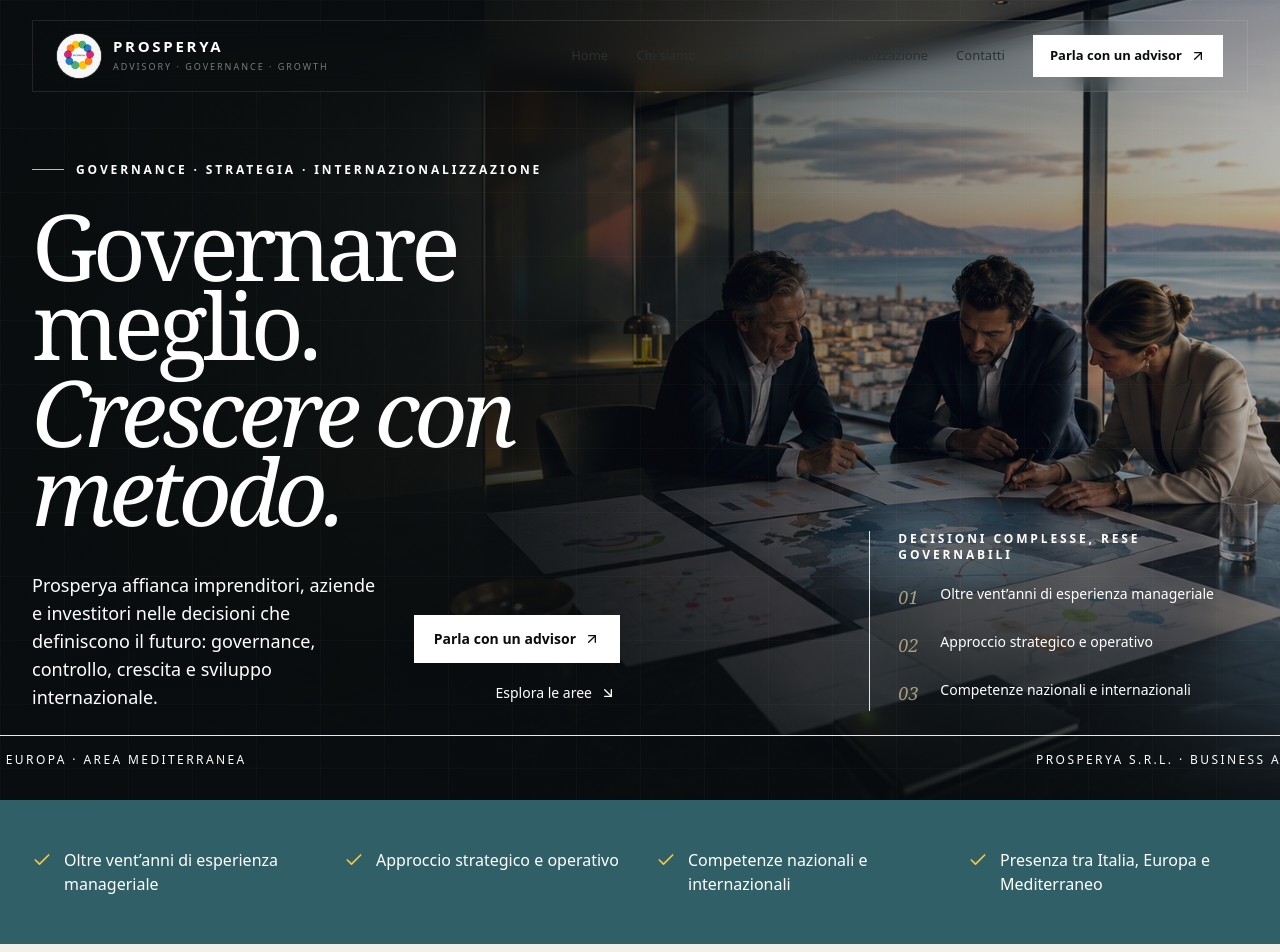
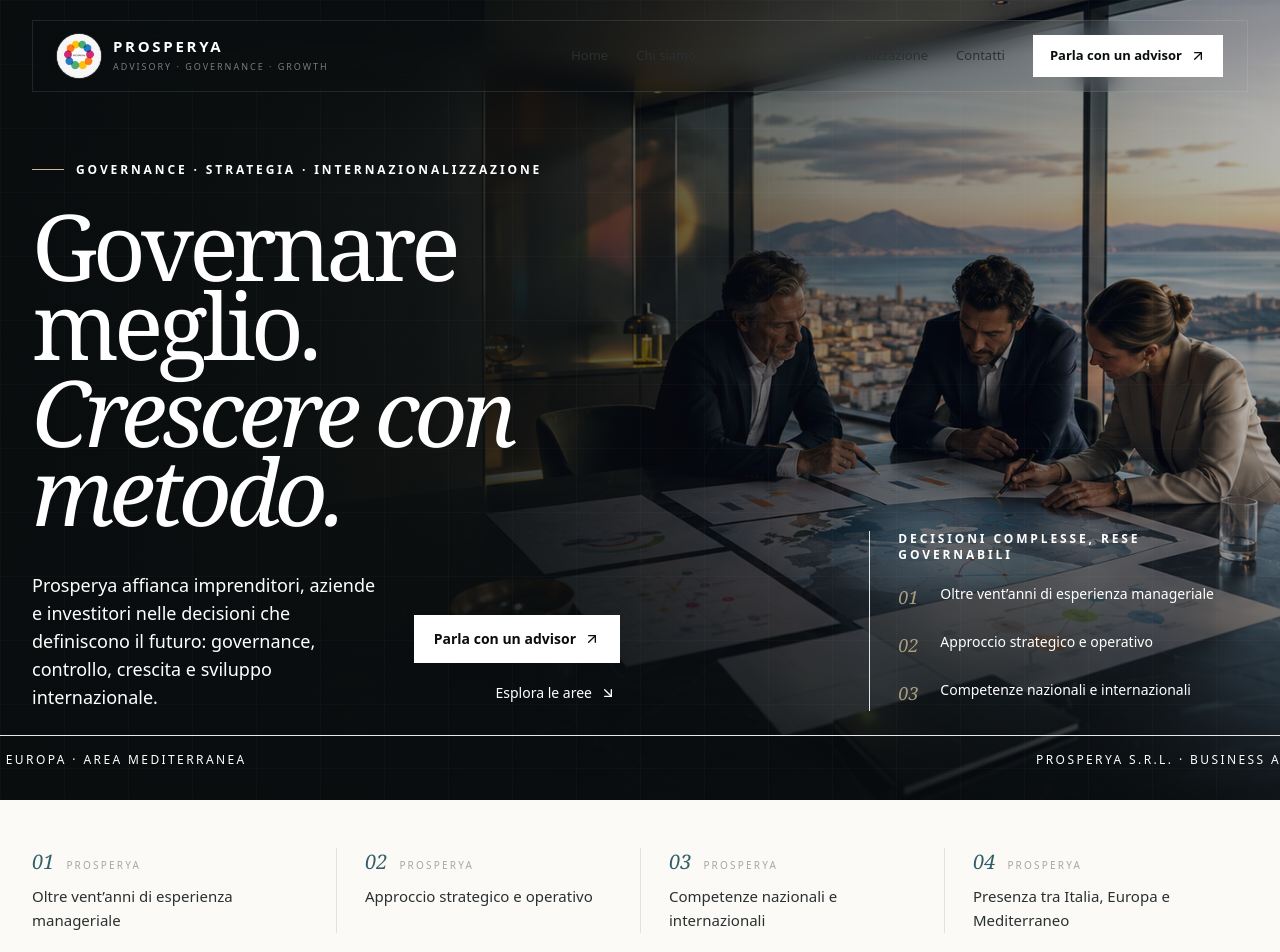
Before and after one commit to gaetanomeli95-lab/Prosperya-site, a Next.js app: page / in a window 1280 px wide. Shown: the top 952 px of the page. Built offline with nearby package versions, Linux system fonts and the light colour scheme.

Commit message:
design: replace corporate positioning strip with editorial proof points

```diff
--- a/src/components/SectionPositioning.tsx
+++ b/src/components/SectionPositioning.tsx
@@ -2,23 +2,25 @@
 
 import { motion } from 'framer-motion';
 import { home } from '@/data/content';
-import { Check } from 'lucide-react';
 
 export function SectionPositioning() {
   return (
-    <section className="bg-mediterranean text-white py-10 lg:py-12">
-      <div className="max-w-7xl mx-auto px-5 sm:px-6 lg:px-8">
+    <section className="bg-paper border-b border-night/10">
+      <div className="max-w-[1480px] mx-auto px-5 sm:px-6 lg:px-8 py-9 lg:py-12">
         <motion.div
-          initial={{ opacity: 0, y: 16 }}
+          initial={{ opacity: 0, y: 18 }}
           whileInView={{ opacity: 1, y: 0 }}
-          viewport={{ once: true }}
-          transition={{ duration: 0.6 }}
-          className="grid grid-cols-1 sm:grid-cols-2 lg:grid-cols-4 gap-6 lg:gap-8"
+          viewport={{ once: true, margin: '-40px' }}
+          transition={{ duration: 0.65 }}
+          className="grid grid-cols-1 sm:grid-cols-2 lg:grid-cols-4 gap-y-8 lg:gap-0"
         >
           {home.positioning.map((item, i) => (
-            <div key={i} className="flex items-start gap-3">
-              <Check className="w-5 h-5 mt-0.5 flex-shrink-0 text-logo-yellow" aria-hidden="true" />
-              <p className="text-sm lg:text-base font-medium leading-snug">{item}</p>
+            <div key={item} className={`relative lg:px-7 first:lg:pl-0 ${i > 0 ? 'lg:border-l lg:border-night/10' : ''}`}>
+              <div className="flex items-baseline gap-3 mb-2">
+                <span className="font-heading italic text-xl text-mediterranean">0{i + 1}</span>
+                <span className="text-[10px] uppercase tracking-[0.22em] text-night/35">Prosperya</span>
+              </div>
+              <p className="max-w-xs text-sm lg:text-[15px] font-medium leading-relaxed text-night/78">{item}</p>
             </div>
           ))}
         </motion.div>
```
